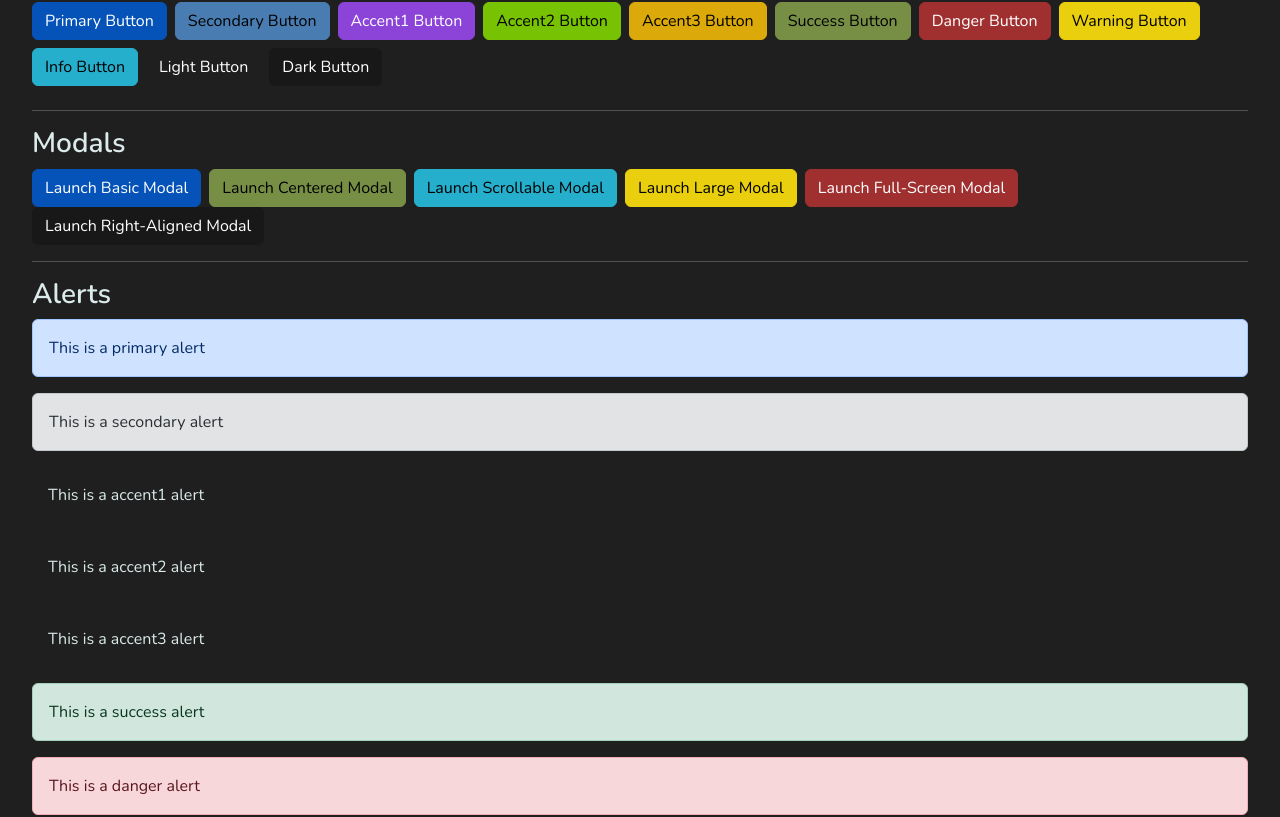
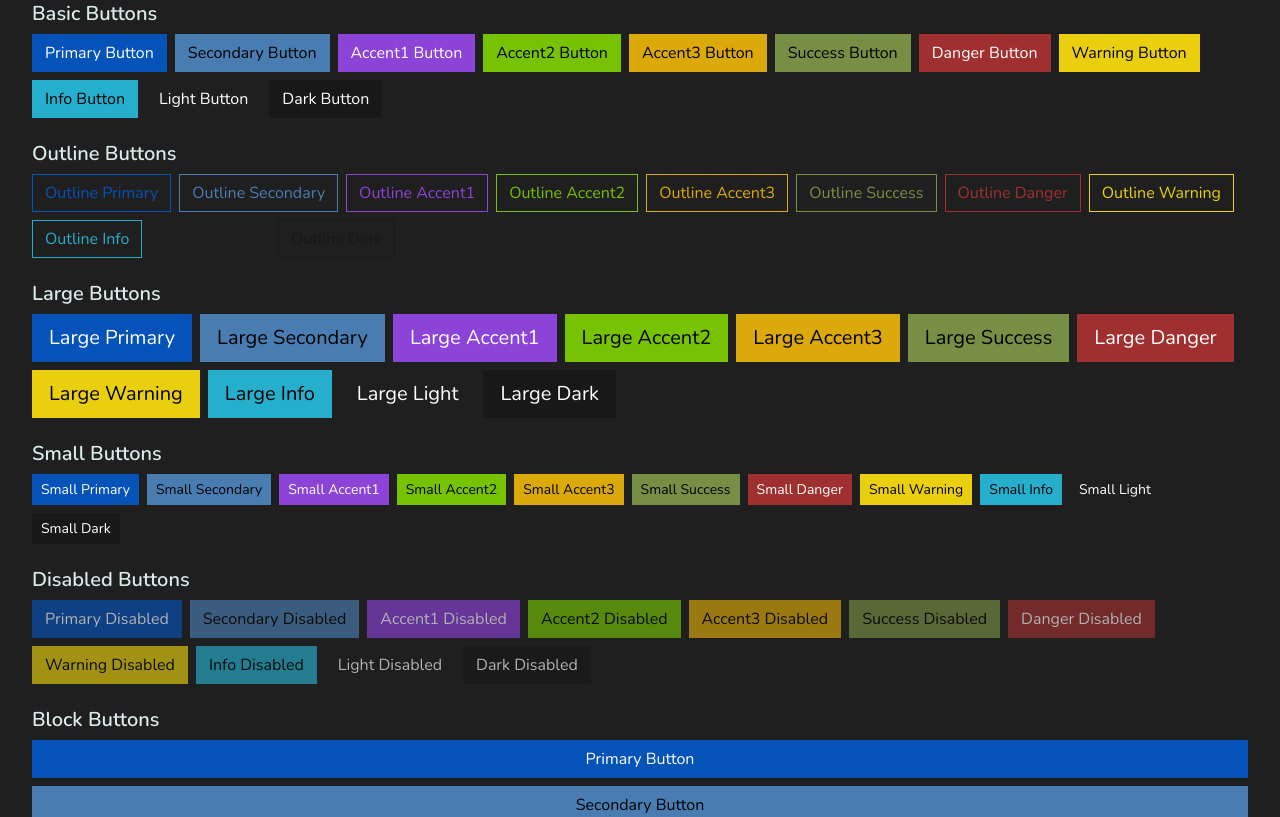
Before and after one commit to giova239/portfolio, a React (Create React App) app: page /about in a window 1280 px wide. Shown: the part 2391-3208 px from the top of the page. Built offline with nearby package versions, Linux system fonts and the light colour scheme.

Commit message:
improved bootstrap buttons customization

```diff
--- a/src/bootstrap/bootstrap-custom.scss
+++ b/src/bootstrap/bootstrap-custom.scss
@@ -86,6 +86,11 @@ $form-validation-states: (
   ),
 );
 
+// Custom button border radius
+$btn-border-radius: 0 !important;
+$btn-border-radius-sm: 0 !important;
+$btn-border-radius-lg: 0 !important;
+
 // Import remaining Bootstrap SCSS files to apply customizations
 @import "node_modules/bootstrap/scss/bootstrap";
 
--- a/src/components/pages/about/sections/buttonsSection.jsx
+++ b/src/components/pages/about/sections/buttonsSection.jsx
@@ -19,11 +19,85 @@ function ButtonsSection() {
   return (
     <>
       <h3>Buttons</h3>
-      {COLORS.map((variant) => (
-        <Button key={variant} variant={variant} className="me-2 mb-2">
-          {variant.charAt(0).toUpperCase() + variant.slice(1)} Button
-        </Button>
-      ))}
+
+      {/* Basic buttons */}
+      <div className="mb-4">
+        <h5>Basic Buttons</h5>
+        {COLORS.map((variant) => (
+          <Button key={variant} variant={variant} className="me-2 mb-2">
+            {variant.charAt(0).toUpperCase() + variant.slice(1)} Button
+          </Button>
+        ))}
+      </div>
+
+      {/* Outline buttons */}
+      <div className="mb-4">
+        <h5>Outline Buttons</h5>
+        {COLORS.map((variant) => (
+          <Button
+            key={`outline-${variant}`}
+            variant={`outline-${variant}`}
+            className="me-2 mb-2"
+          >
+            Outline {variant.charAt(0).toUpperCase() + variant.slice(1)}
+          </Button>
+        ))}
+      </div>
+
+      {/* Large buttons */}
+      <div className="mb-4">
+        <h5>Large Buttons</h5>
+        {COLORS.map((variant) => (
+          <Button
+            key={`lg-${variant}`}
+            variant={variant}
+            size="lg"
+            className="me-2 mb-2"
+          >
+            Large {variant.charAt(0).toUpperCase() + variant.slice(1)}
+          </Button>
+        ))}
+      </div>
+
+      {/* Small buttons */}
+      <div className="mb-4">
+        <h5>Small Buttons</h5>
+        {COLORS.map((variant) => (
+          <Button
+            key={`sm-${variant}`}
+            variant={variant}
+            size="sm"
+            className="me-2 mb-2"
+          >
+            Small {variant.charAt(0).toUpperCase() + variant.slice(1)}
+          </Button>
+        ))}
+      </div>
+
+      {/* Disabled buttons */}
+      <div className="mb-4">
+        <h5>Disabled Buttons</h5>
+        {COLORS.map((variant) => (
+          <Button
+            key={`disabled-${variant}`}
+            variant={variant}
+            disabled
+            className="me-2 mb-2"
+          >
+            {variant.charAt(0).toUpperCase() + variant.slice(1)} Disabled
+          </Button>
+        ))}
+      </div>
+
+      {/* Block buttons */}
+      <div className="mb-4">
+        <h5>Block Buttons</h5>
+        {COLORS.map((variant) => (
+          <Button key={variant} variant={variant} className="w-100 mb-2">
+            {variant.charAt(0).toUpperCase() + variant.slice(1)} Button
+          </Button>
+        ))}
+      </div>
     </>
   );
 }
```
